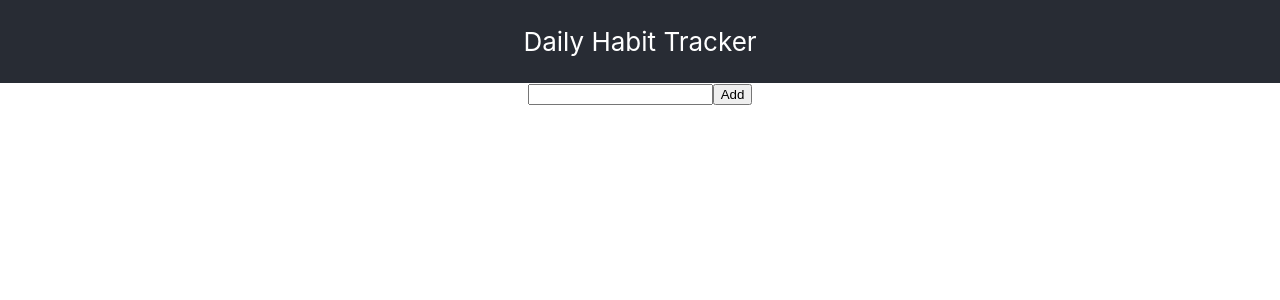
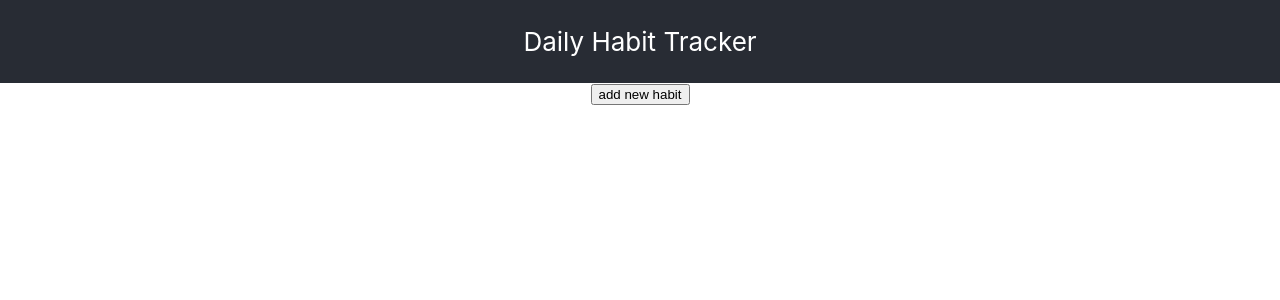
Before and after one commit to mewarren/habit-tracker, a React (Create React App) app: page / in a window 1280 px wide. Shown: the top 300 px of the page. Built offline with nearby package versions, Linux system fonts and the light colour scheme; the HTML template or start-up script is replaced by a standard one.

Commit message:
update editing in Habits

```diff
--- a/src/components/addHabit.component.jsx
+++ b/src/components/addHabit.component.jsx
@@ -17,7 +17,6 @@ export default class AddHabit extends React.Component {
 
     handleSubmit = (event) => {
         event.preventDefault();
-        console.log('Submitting new Habit!' + this.state.habit);
         this.props.addHabit(this.state.habit);
         this.setState({
             habit : ''
--- a/src/components/habits.component.jsx
+++ b/src/components/habits.component.jsx
@@ -26,14 +26,29 @@ export default class Habits extends React.Component {
     addHabit = (habit) => {
         let updatedHabits = [...this.state.habits, habit]
         this.setState({
-            habits : updatedHabits
+            habits : updatedHabits,
+            editing : false
+        });
+    }
+
+    handleClick = () => {
+        this.setState({
+            editing : true
         });
     }
 
     render() {
+        const { editing } = this.state;
+
         return(
             <div className="habits">
-                <AddHabit addHabit={this.addHabit}/>
+                {(!editing) ? <button
+                    className="add"
+                    onClick={this.handleClick}
+                    >add new habit</button>
+                    :
+
+                <AddHabit addHabit={this.addHabit}/>}
 
             </div>
         )
```
